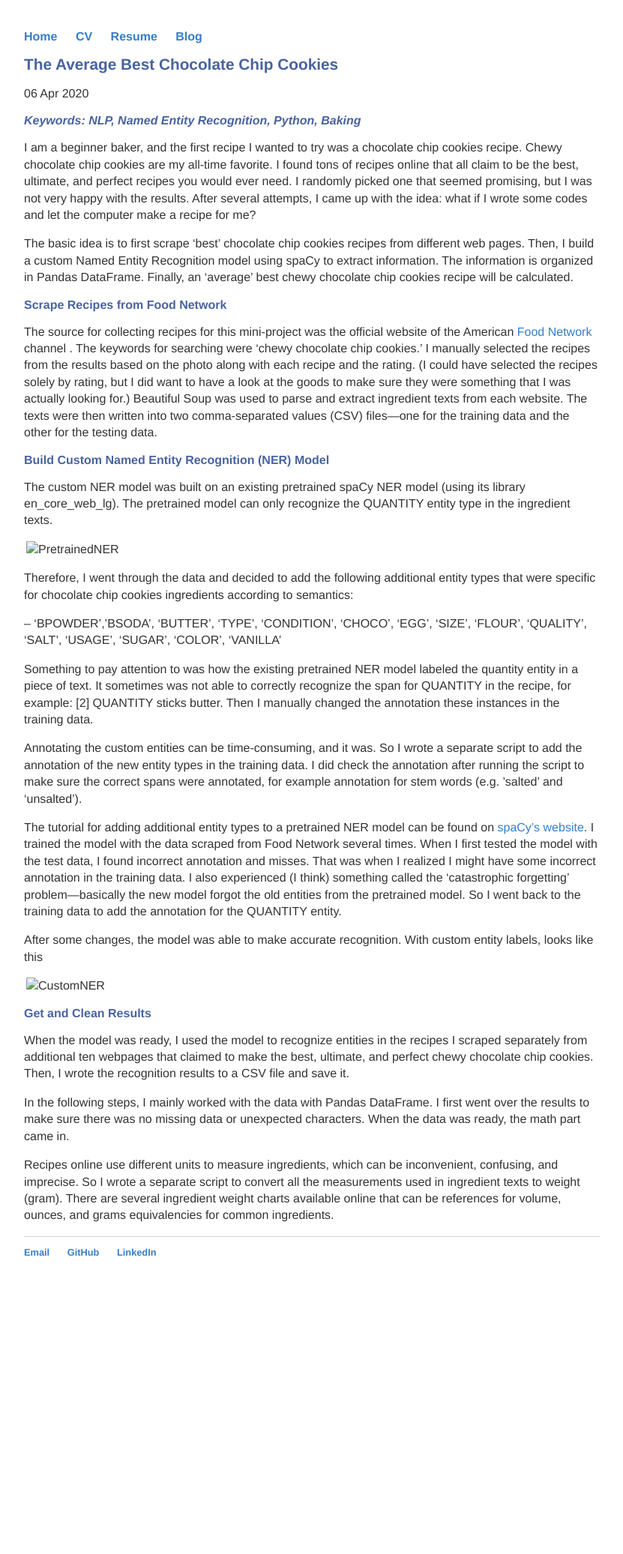
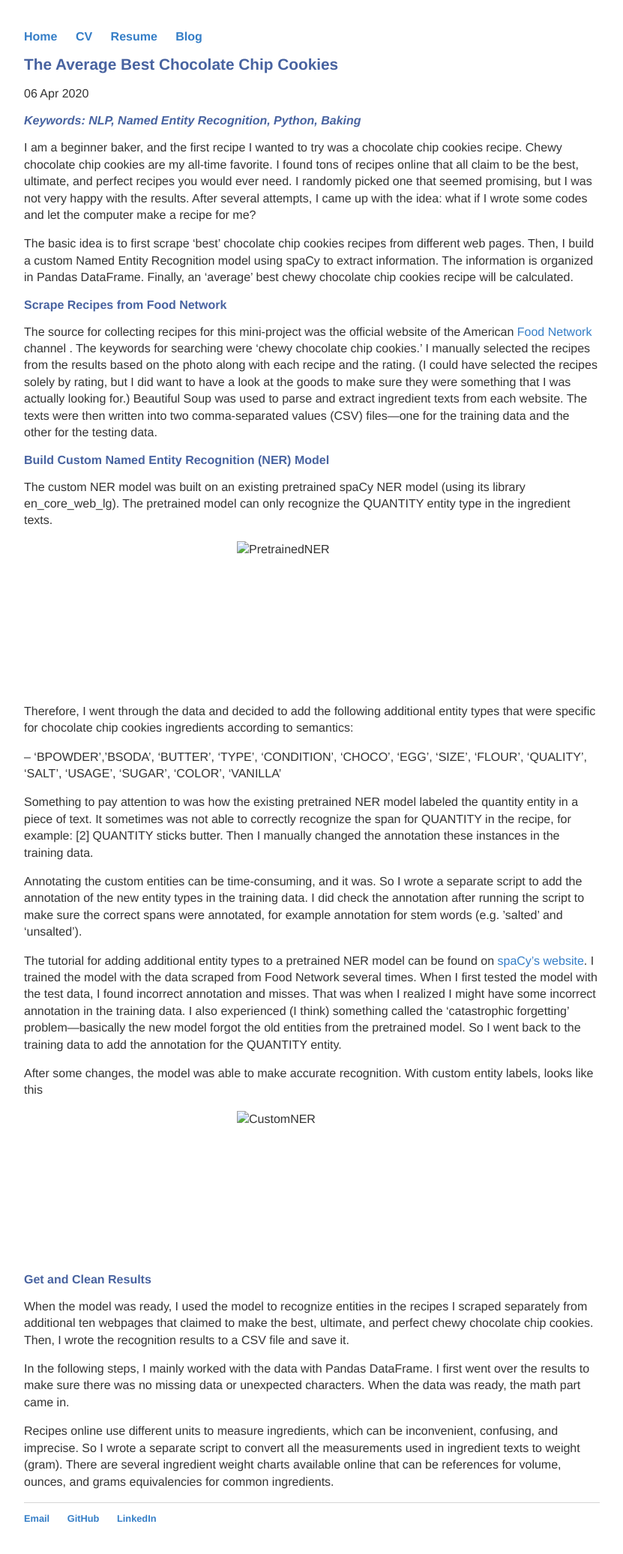
Before and after one commit to sabrinazhong/sabrinazhong.github.io, a Jekyll site: the page built from _posts/2020-04-06-recipe.md, in a window 1280 px wide. Shown: the whole page at 75% size, without its empty margins (224-1055 px from the left). Built offline with Jekyll 4.4.1, drawn with Linux system fonts in a browser that asks for light colours; before the commit the page ends 1718 px from its top, so only the background shows below that.

Commit message:
Update 2020-04-06-recipe.md

```diff
--- a/_posts/2020-04-06-recipe.md
+++ b/_posts/2020-04-06-recipe.md
@@ -18,7 +18,7 @@
 
 The custom NER model was built on an existing pretrained spaCy NER model (using its library en_core_web_lg). The pretrained model can only recognize the QUANTITY entity type in the ingredient texts.
 
-<img src="PretrainedNER.jpg" alt="PretrainedNER">
+<img src="PretrainedNER.jpg" alt="PretrainedNER" height="200" width="200">
 
 Therefore, I went through the data and decided to add the following additional entity types that were specific for chocolate chip cookies ingredients according to semantics:
 
@@ -32,7 +32,7 @@
 
 After some changes, the model was able to make accurate recognition. With custom entity labels, looks like this
 
-<p><img src="CustomNER.jpg" alt="CustomNER"></p>
+<p><img src="CustomNER.jpg" alt="CustomNER" height="200" width="200"></p>
 
 <h3>Get and Clean Results</h3>
 
```
